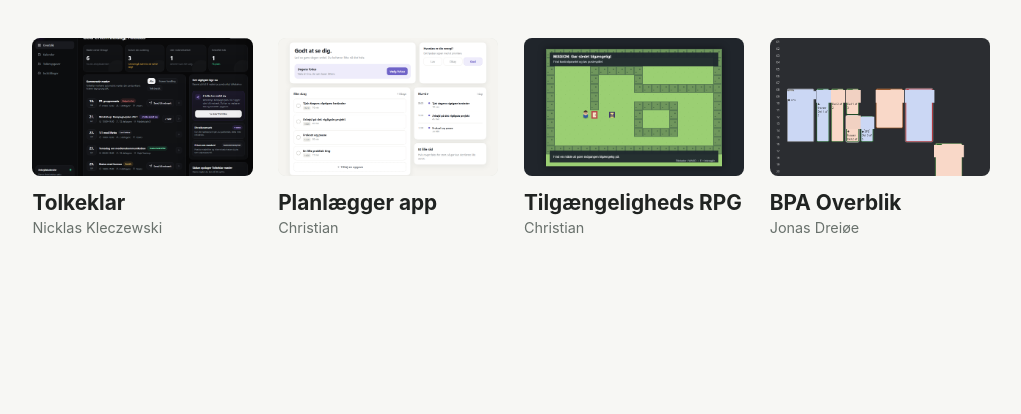
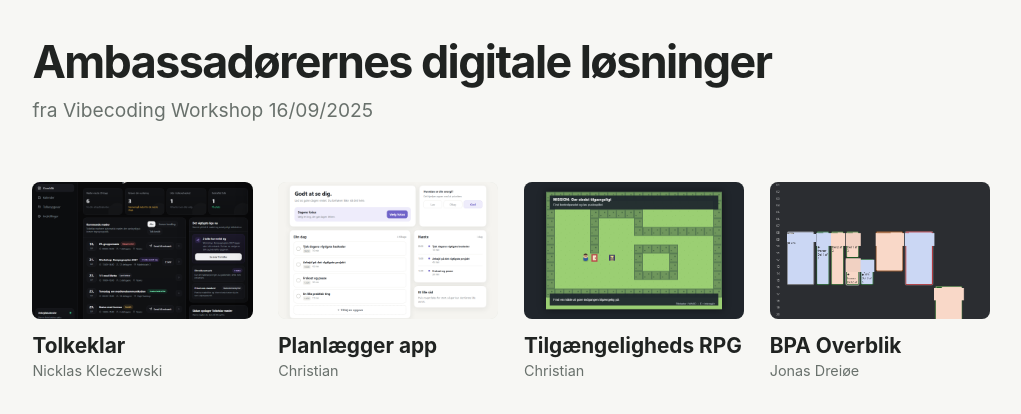
Before and after one commit to ChristianVidenscenterOmHandicap/Vibecoding_Workshop, a plain HTML site: page index.html in a window 1280 px wide. Shown: the whole page, without its empty margins (6-1027 px from the left). Drawn offline with Linux system fonts and the light colour scheme.

Commit message:
Tilføj overskrift til hovedsiden

```diff
--- a/index.html
+++ b/index.html
@@ -9,7 +9,12 @@
   <script src="projects.js" defer></script>
 </head>
 <body>
-  <main class="gallery" id="gallery" aria-label="Workshopprojekter"></main>
+  <main class="gallery" id="gallery" aria-label="Workshopprojekter">
+    <header class="gallery-heading">
+      <h1>Ambassadørernes digitale løsninger</h1>
+      <p>fra Vibecoding Workshop 16/09/2025</p>
+    </header>
+  </main>
   <main class="detail" id="detail" hidden>
     <header class="detail-header">
       <a class="back-link" href="./" aria-label="Tilbage til forsiden">←</a>
--- a/styles.css
+++ b/styles.css
@@ -2,6 +2,9 @@
 * { box-sizing: border-box; }
 body { margin: 0; min-height: 100vh; }
 .gallery { width: min(1480px, 100%); margin: 0 auto; padding: clamp(16px, 3vw, 44px); display: grid; grid-template-columns: repeat(2, minmax(0, 1fr)); column-gap: clamp(12px, 2vw, 26px); row-gap: clamp(30px, 4vw, 48px); }
+.gallery-heading { grid-column: 1 / -1; margin: 0 0 clamp(4px, 1vw, 12px); }
+.gallery-heading h1 { margin: 0; font-size: clamp(1.7rem, 4vw, 2.8rem); line-height: 1.1; letter-spacing: -.035em; }
+.gallery-heading p { margin: 10px 0 0; color: #69716c; font-size: clamp(1rem, 2vw, 1.2rem); }
 .project-card { color: inherit; text-decoration: none; min-width: 0; }
 .project-card:focus-visible, .back-link:focus-visible { outline: 3px solid #315e52; outline-offset: 4px; }
 .project-image { display: block; width: 100%; aspect-ratio: 16 / 10; object-fit: cover; background: #e4e8e2; border-radius: 8px; }
```
